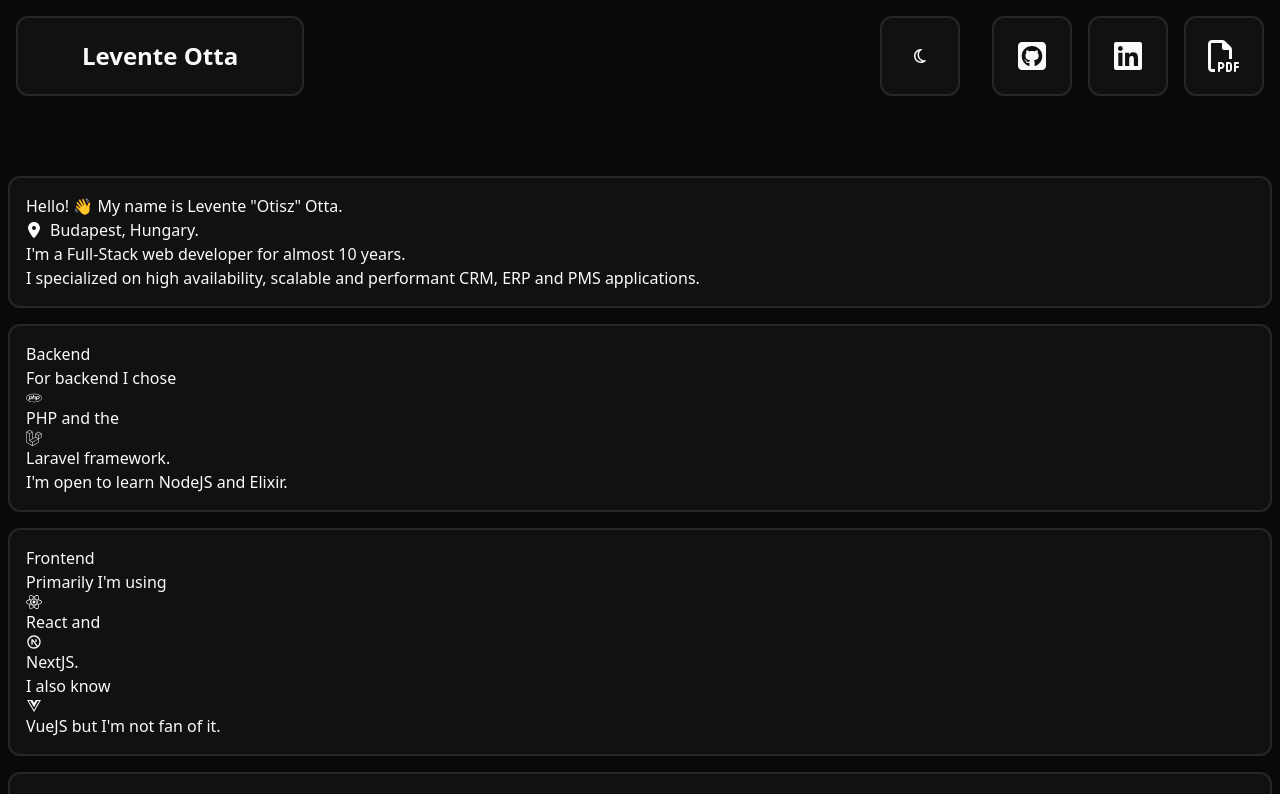
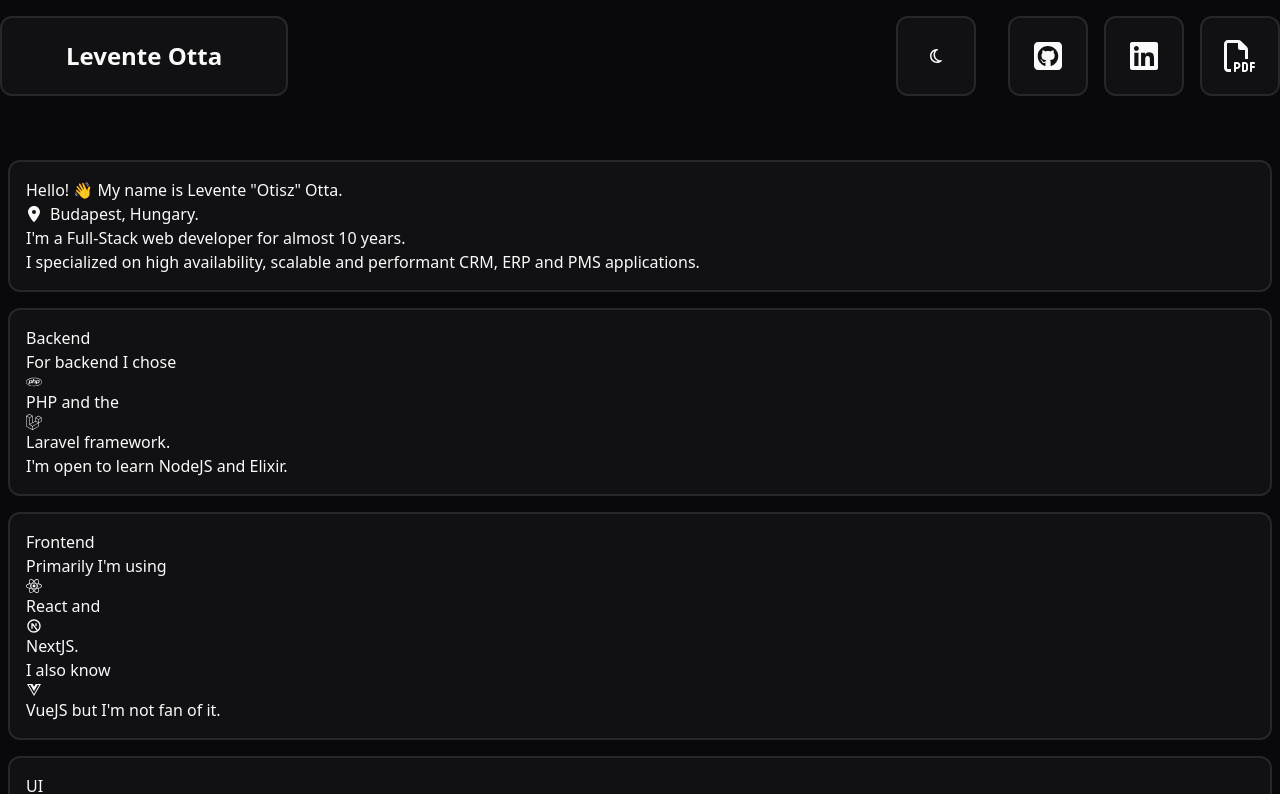
Before and after one commit to Otisz/leventeotta.com, a Next.js app: page / in a window 1280 px wide. Shown: the top 794 px of the page. Built offline with nearby package versions, Linux system fonts and the light colour scheme.

Commit message:
Make navbar containerised

```diff
--- a/src/components/Navbar/index.tsx
+++ b/src/components/Navbar/index.tsx
@@ -6,7 +6,7 @@
 
 export default function Navbar() {
   return (
-    <nav className="m-4 flex h-20 items-center gap-2 md:gap-6 lg:gap-8">
+    <nav className="container mt-4 flex h-20 items-center gap-2 md:gap-6 lg:gap-8">
       <Link
         href="/"
         className="border-border bg-accent/30 hover:bg-accent inline-flex h-full items-center rounded-xl border-2 px-4 text-center text-2xl font-bold transition-all hover:border-orange-500 md:px-8 lg:px-16"
```
